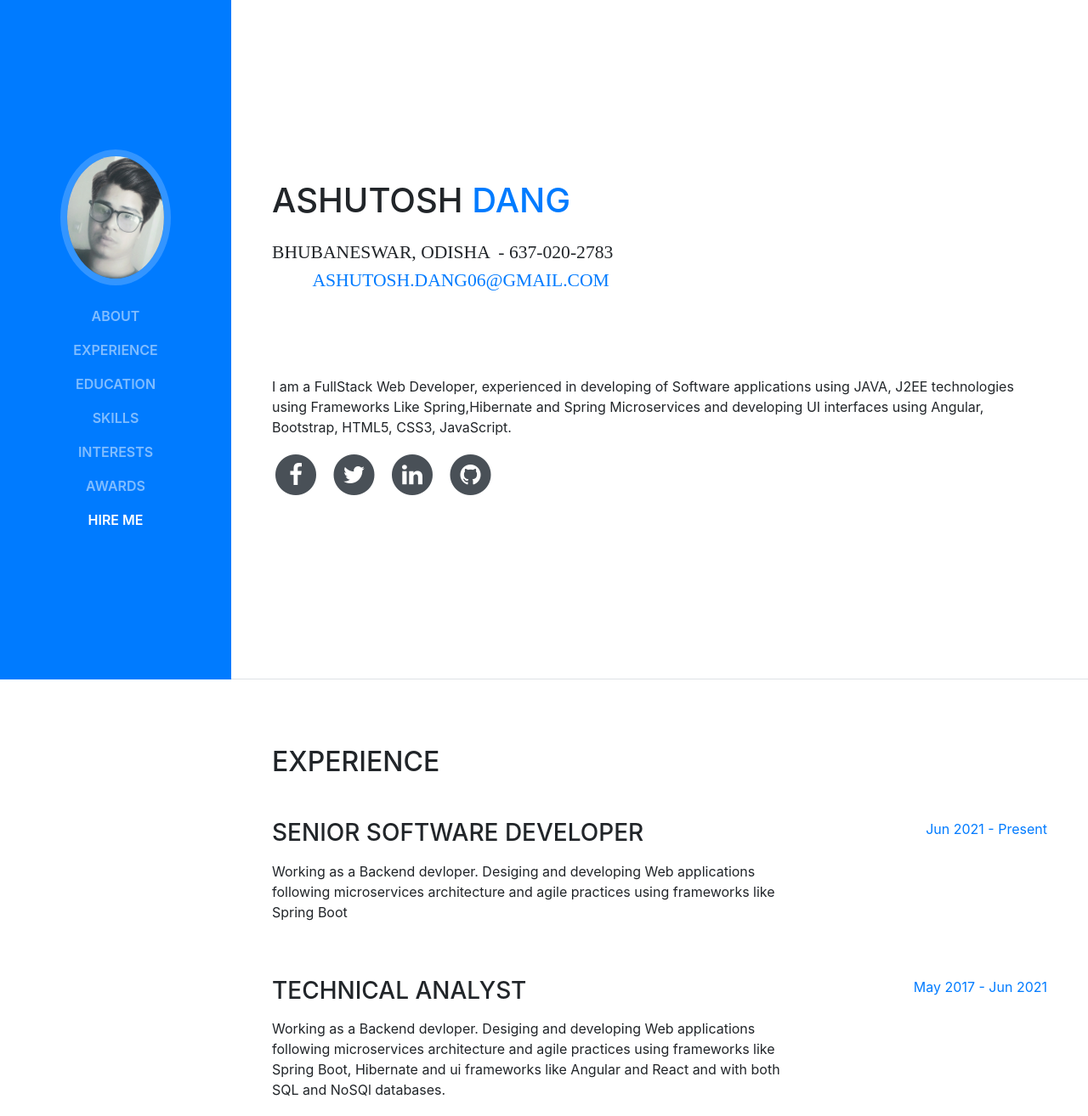
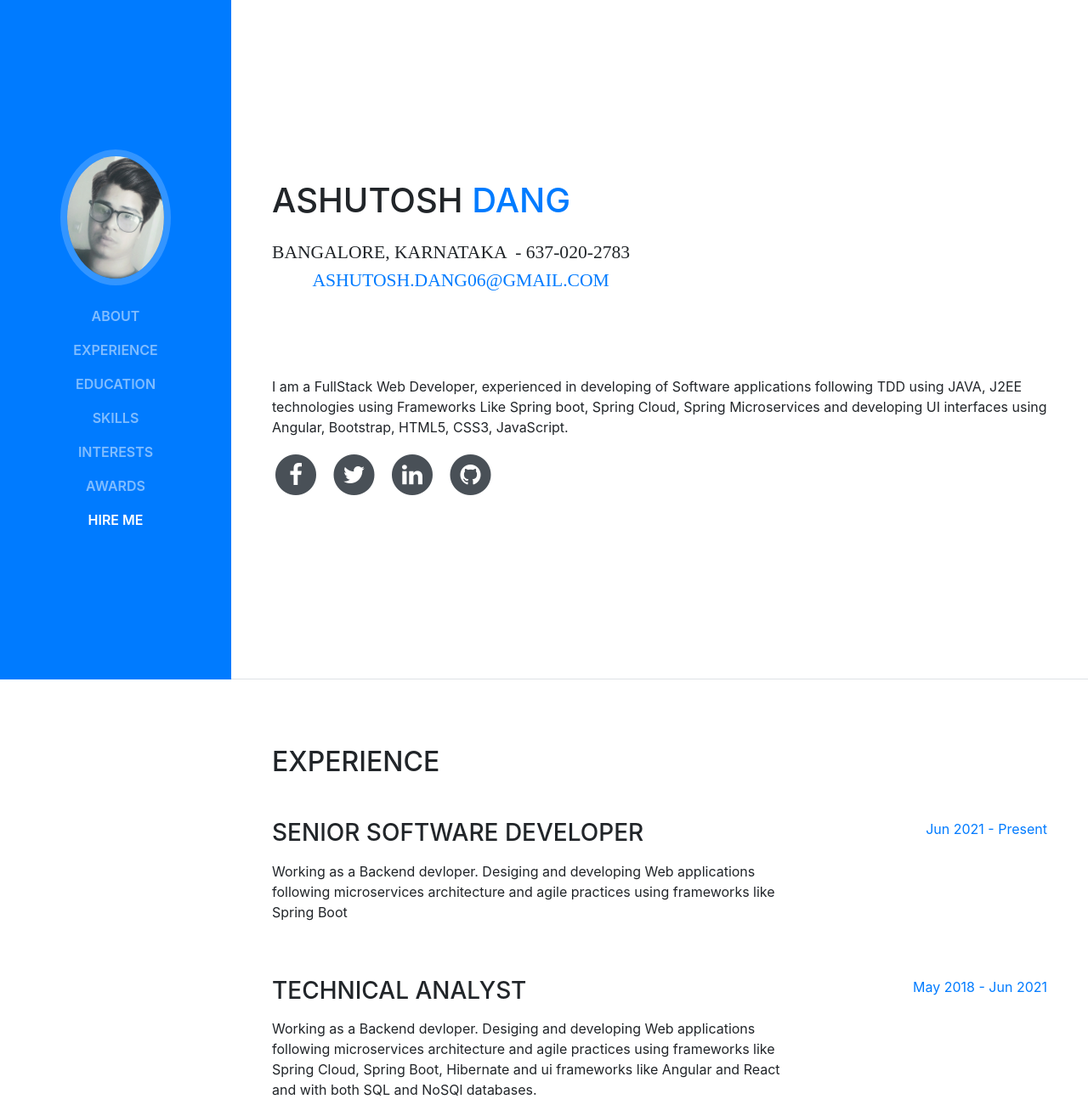
Before and after one commit to ashutoshdang/ashutoshdang.github.io, a website with bundled scripts: page index.html in a window 1280 px wide. Shown: the top 1314 px of the page at 85% size. Built offline with nearby package versions, Linux system fonts and the light colour scheme; a web font is replaced by a local one.

Commit message:
updated location

```diff
--- a/index.html
+++ b/index.html
@@ -73,10 +73,10 @@
                     <span class="text-primary">Dang</span>
                 </h1>
                 <pre>
-                <div class="subheading mb-5">Bhubaneswar, Odisha  - 637-020-2783
+                <div class="subheading mb-5">Bangalore, Karnataka  - 637-020-2783
         <a href="ashutosh.dang06@gmail.com"> ashutosh.dang06@gmail.com </a>
                 </div></pre>
-                <p class="mb-10">I am a FullStack Web Developer, experienced in developing of Software applications using JAVA, J2EE technologies using Frameworks Like Spring,Hibernate and Spring Microservices and developing UI interfaces using Angular, Bootstrap, HTML5,
+                <p class="mb-10">I am a FullStack Web Developer, experienced in developing of Software applications following TDD using JAVA, J2EE technologies using Frameworks Like Spring boot, Spring Cloud, Spring Microservices and developing UI interfaces using Angular, Bootstrap, HTML5,
                     CSS3, JavaScript.
                 </p>
                 <ul class="list-inline list-social-icons mb-0">
@@ -139,11 +139,11 @@
                         <h3 class="mb-0"> Technical Analyst</h3>
                         <div class="subheading mb-3"></div>
                         <p>Working as a Backend devloper. Desiging and developing Web applications following microservices architecture and agile practices using
-                            frameworks like Spring Boot, Hibernate and ui frameworks like Angular and React and with both SQL and NoSQl databases.
+                            frameworks like Spring Cloud, Spring Boot, Hibernate and ui frameworks like Angular and React and with both SQL and NoSQl databases.
                              </p>
                     </div>
                     <div class="resume-date text-md-right">
-                        <span class="text-primary">May 2017 - Jun 2021</span>
+                        <span class="text-primary">May 2018 - Jun 2021</span>
                     </div>
                 </div>
 
```
